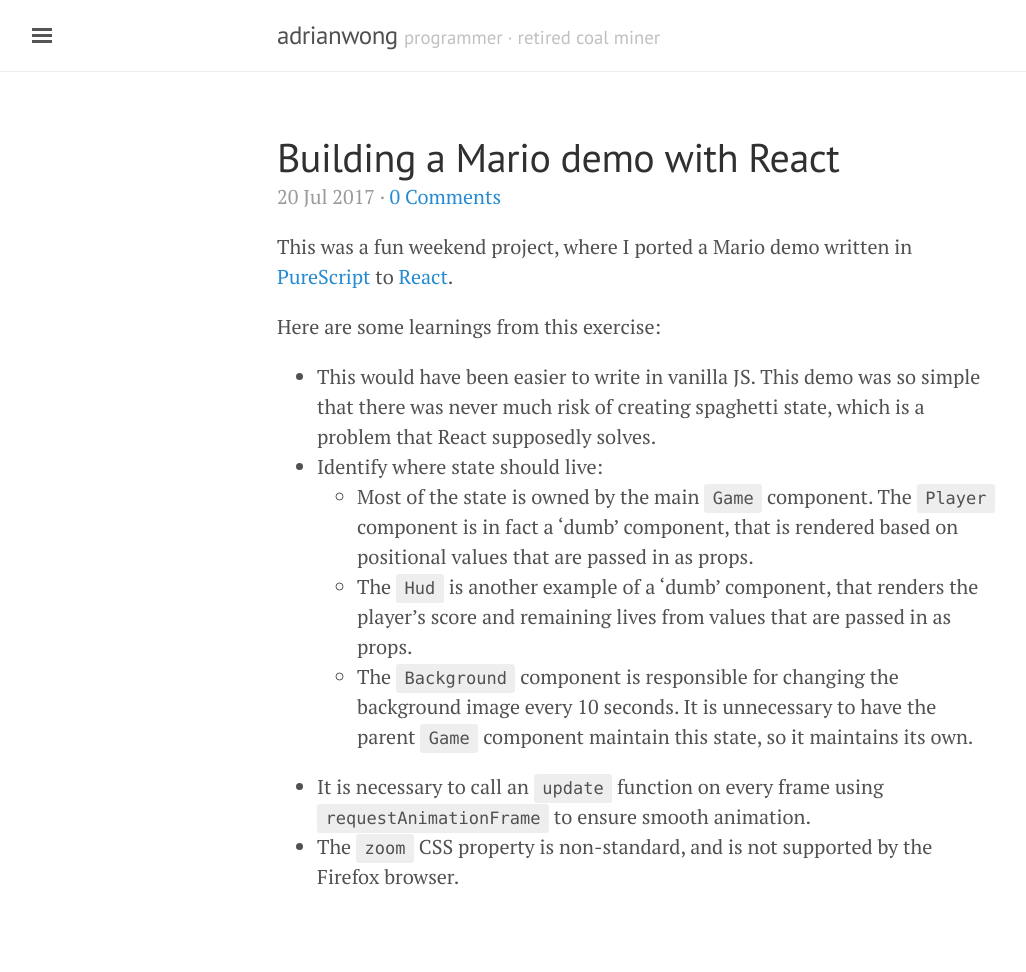
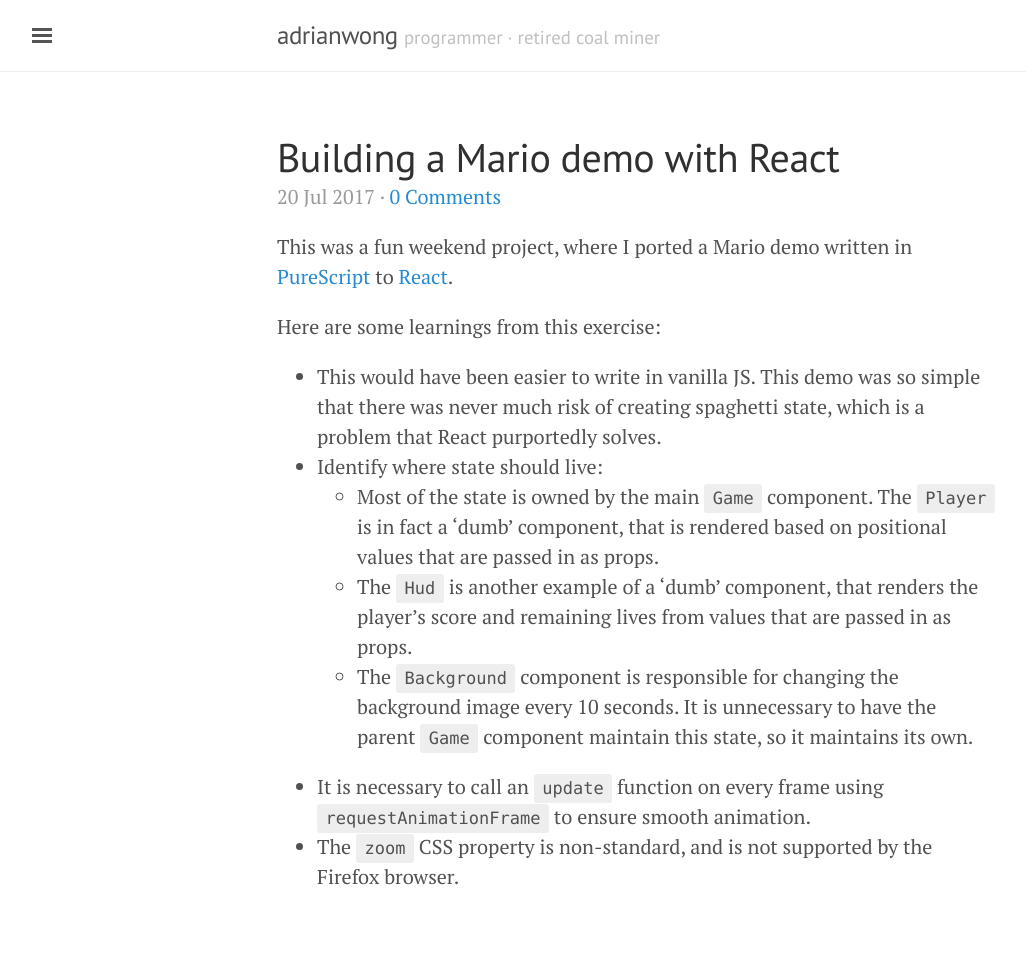
Before and after one commit to adrianwong/adrianwong.github.io, a Jekyll site: the page built from _posts/2017-07-20-react-mario-demo.md, in a window 1280 px wide. Shown: the whole page, without its empty margins (3-1029 px from the left). Built offline with Jekyll 4.4.1, drawn with Linux system fonts in a browser that asks for light colours; comment, search, counter and statistics services are not loaded.

Commit message:
refactor: Re-word two sentences

```diff
--- a/_posts/2017-07-20-react-mario-demo.md
+++ b/_posts/2017-07-20-react-mario-demo.md
@@ -7,9 +7,9 @@
 This was a fun weekend project, where I ported a Mario demo written in [PureScript](https://github.com/michaelficarra/purescript-demo-mario){:target="_blank"} to [React](https://github.com/adrianwong/react-mario){:target="_blank"}.
 
 Here are some learnings from this exercise:
-* This would have been easier to write in vanilla JS. This demo was so simple that there was never much risk of creating spaghetti state, which is a problem that React supposedly solves.
+* This would have been easier to write in vanilla JS. This demo was so simple that there was never much risk of creating spaghetti state, which is a problem that React purportedly solves.
 * Identify where state should live:
-  * Most of the state is owned by the main `Game` component. The `Player` component is in fact a 'dumb' component, that is rendered based on positional values that are passed in as props.
+  * Most of the state is owned by the main `Game` component. The `Player` is in fact a 'dumb' component, that is rendered based on positional values that are passed in as props.
   * The `Hud` is another example of a 'dumb' component, that renders the player's score and remaining lives from values that are passed in as props.
   * The `Background` component is responsible for changing the background image every 10 seconds. It is unnecessary to have the parent `Game` component maintain this state, so it maintains its own.
 * It is necessary to call an `update` function on every frame using `requestAnimationFrame` to ensure smooth animation.
```
